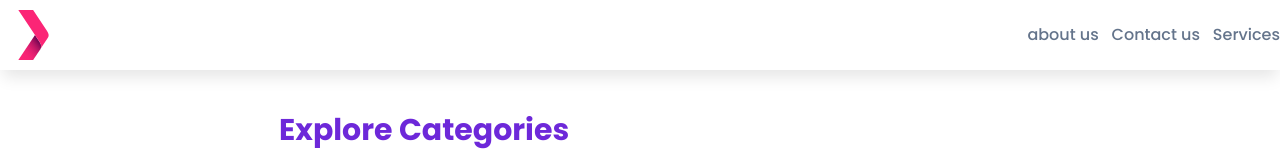
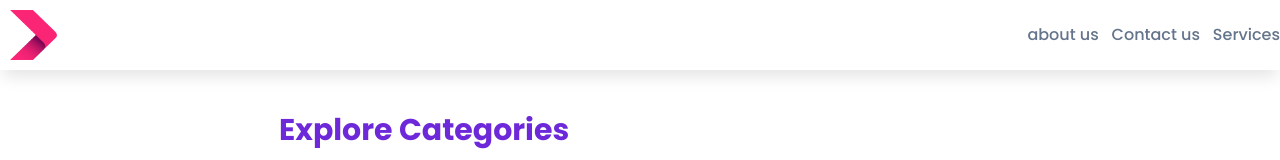
Before and after one commit to arhab213/yassirfoodfsapp, a React (Vite) app in the folder client/: page / in a window 1280 px wide. Shown: the top 160 px of the page. Built offline with nearby package versions, Linux system fonts and the light colour scheme; no server answers.

Commit message:
warnining elemenated

```diff
--- a/client/src/element/NavigationBar/NavigationBar.tsx
+++ b/client/src/element/NavigationBar/NavigationBar.tsx
@@ -7,7 +7,7 @@ function NavigationBar() {
         <div className="left-part">
           <div className="items-in-left logo ">
             <img
-              src="../../../images/image.svg"
+              src="../../../images/image.png"
               alt=""
               style={{ height: "50px", width: "60px" }}
             />
```
Also changed, not shown: client/images/image.png (added).
